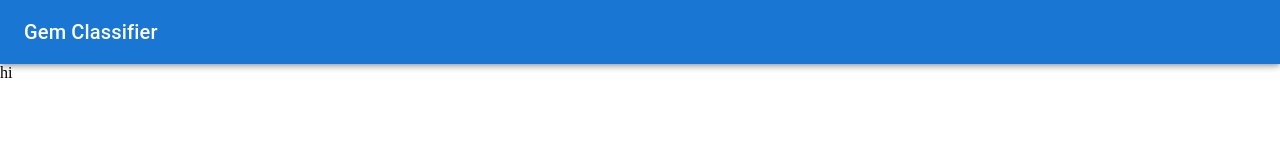
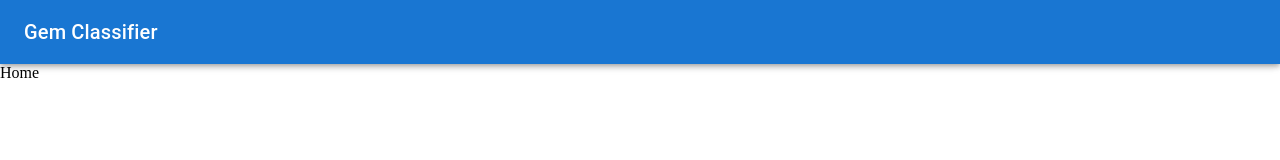
Before and after one commit to Arshad008/gem-classifier-fe, a React (Create React App) app: page / in a window 1280 px wide. Shown: the top 160 px of the page. Built offline with nearby package versions, Linux system fonts and the light colour scheme; what material-ui-confirm would draw is missing.

Commit message:
route setup

```diff
--- a/src/App.jsx
+++ b/src/App.jsx
@@ -1,9 +1,11 @@
 import React, { useState } from "react";
-import { Toolbar, Typography } from "@mui/material";
+import { Toolbar } from "@mui/material";
+import { Route, Routes } from "react-router-dom";
 
 import { StoreContext, initialStore } from "./store";
 import AppHeader from "./components/AppHeader";
 import AppFooter from "./components/AppFooter";
+import Home from "./pages/home";
 
 const mainContainerStyles = {
   minHeight: 'calc(100vh - 64px)'
@@ -18,7 +20,9 @@
         <AppHeader />
         <Toolbar />
         <main style={mainContainerStyles}>
-          hi
+          <Routes>
+            <Route index element={<Home />} />
+          </Routes>
         </main>
         <AppFooter />
       </div>
```
